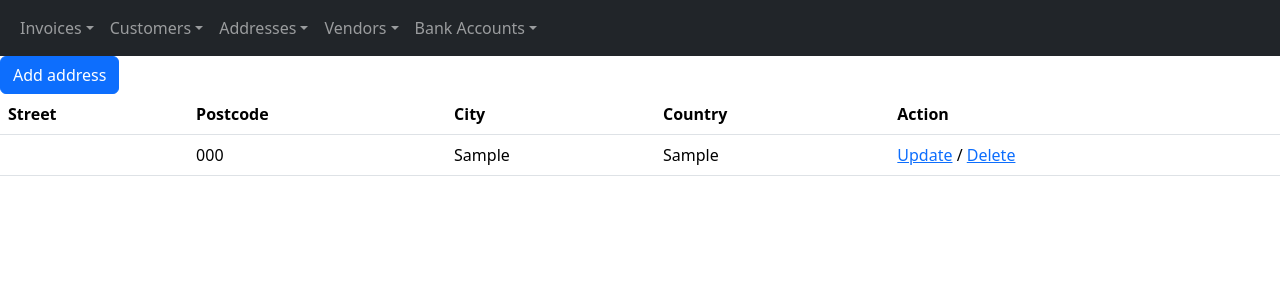
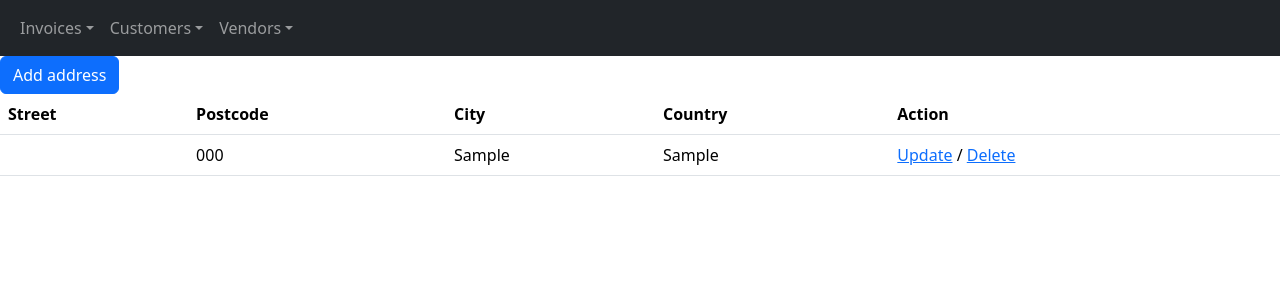
Before and after one commit to Segelzwerg/Rechnung, a Django app: page /addresses/ in a window 1280 px wide. Shown: the top 300 px of the page. Run offline with Django 5.2, Linux system fonts and the light colour scheme; tables that the repository leaves empty hold one stand-in row (values such as "Sample post"); parts of the project's set-up code (start-up, migrations or seed data) failed here and were passed over; some libraries are stand-ins or nearby versions.

Commit message:
REMOVE: address & bank account from nav bar
Signed-off-by: Segelzwerg <25705862+Segelzwerg@users.noreply.github.com>

```diff
--- a/templates/base.html
+++ b/templates/base.html
@@ -58,21 +58,6 @@
                 <li class="nav-item dropdown">
                     <a class="nav-link dropdown-toggle" href="#"
                        role="button" data-bs-toggle="dropdown"
-                       aria-expanded="false">Addresses</a>
-                    <ul class="dropdown-menu">
-                        <li>
-                            <a class="dropdown-item"
-                               href="/addresses">List</a>
-                        </li>
-                        <li>
-                            <a class="dropdown-item"
-                               href="/address/add/">Add</a>
-                        </li>
-                    </ul>
-                </li>
-                <li class="nav-item dropdown">
-                    <a class="nav-link dropdown-toggle" href="#"
-                       role="button" data-bs-toggle="dropdown"
                        aria-expanded="false">Vendors</a>
                     <ul class="dropdown-menu">
                         <li>
@@ -82,21 +67,6 @@
                         <li>
                             <a class="dropdown-item"
                                href="/vendor/add/">Add</a>
-                        </li>
-                    </ul>
-                </li>
-                <li class="nav-item dropdown">
-                    <a class="nav-link dropdown-toggle" href="#"
-                       role="button" data-bs-toggle="dropdown"
-                       aria-expanded="false">Bank Accounts</a>
-                    <ul class="dropdown-menu">
-                        <li>
-                            <a class="dropdown-item"
-                               href="/bankaccounts">List</a>
-                        </li>
-                        <li>
-                            <a class="dropdown-item"
-                               href="/bankaccount/add/">Add</a>
                         </li>
                     </ul>
                 </li>
```
